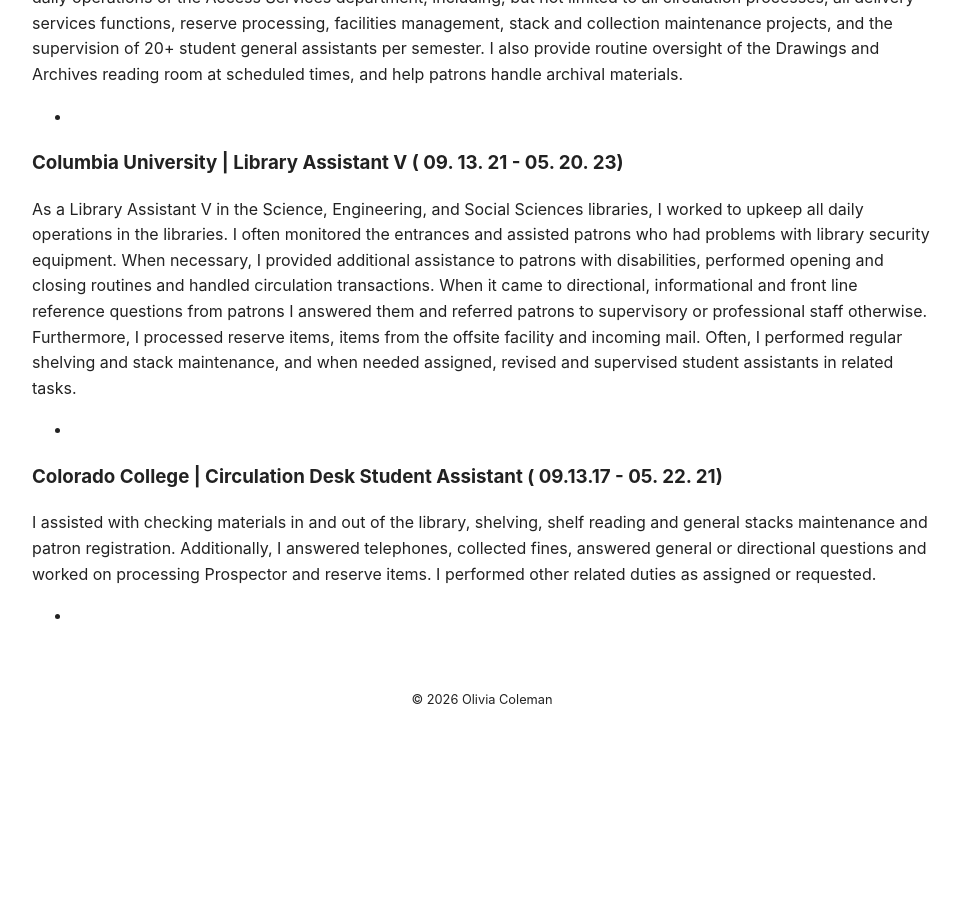
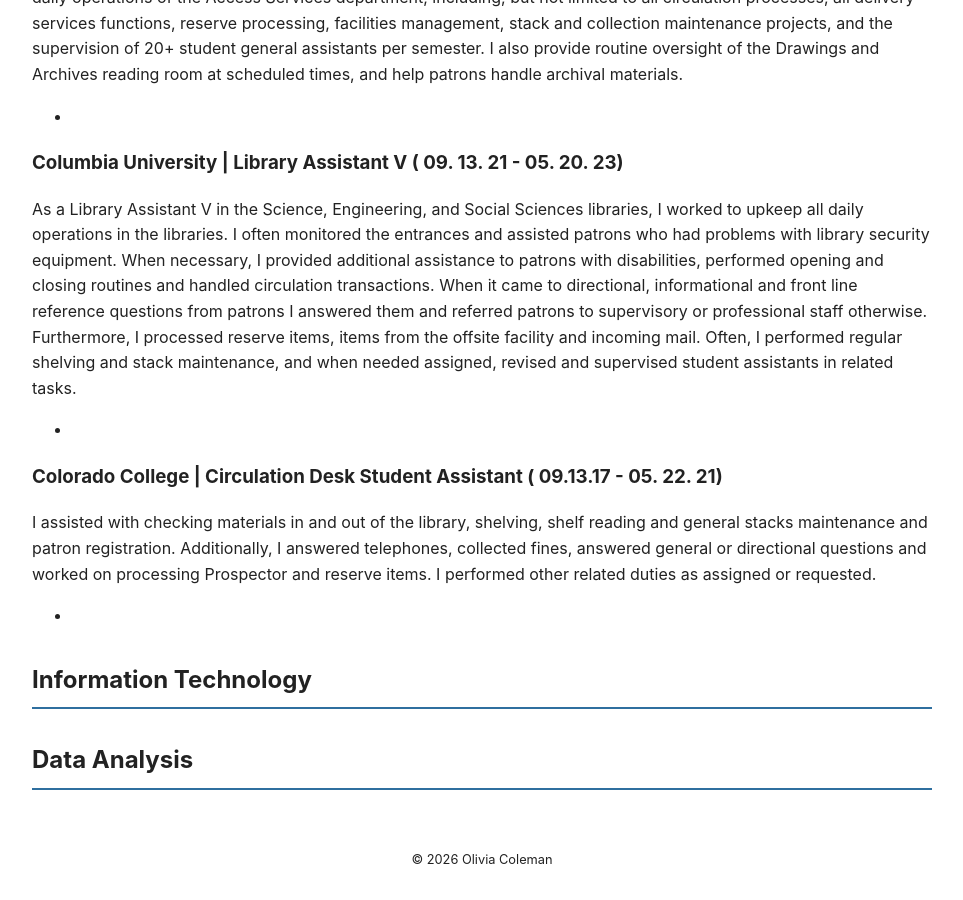
Before and after one commit to caivilo/caivilo.github.io, a Jekyll site: the page built from cv.md, in a window 1280 px wide and 900 px high, scrolled down 1281 px. Shown: the whole window, without its empty margins (158-1121 px from the left). Built offline with Jekyll 4.4.1, drawn with Linux system fonts in a browser that asks for light colours; before the commit the page ends 2020 px from its top, so only the background shows below that.

Commit message:
Update cv.md

```diff
--- a/cv.md
+++ b/cv.md
@@ -68,3 +68,13 @@
   </p>
 
 </section>
+
+
+
+<section>
+  <h2>Information Technology</h2>
+</section>
+
+<section>
+  <h2>Data Analysis</h2>
+</section>
```
